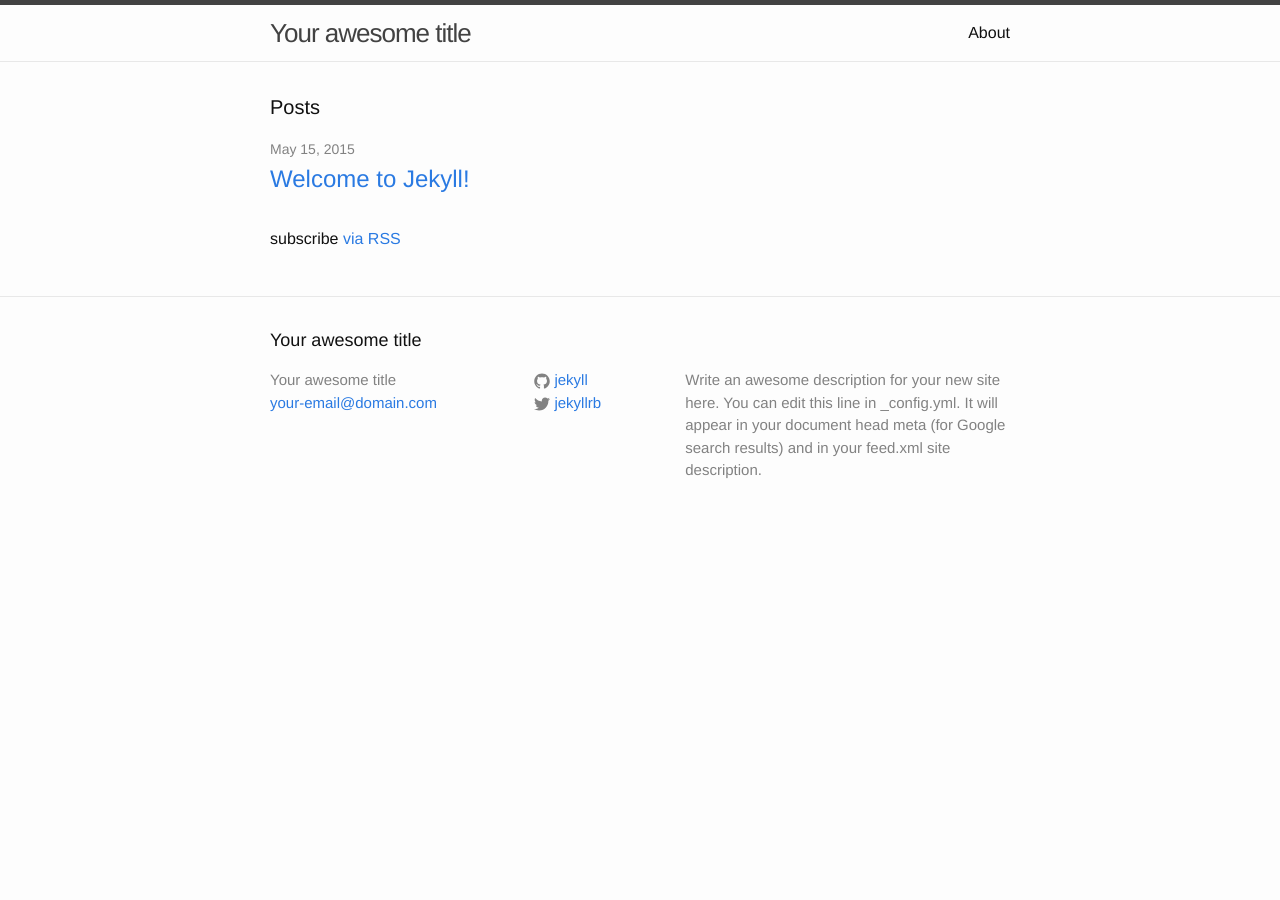
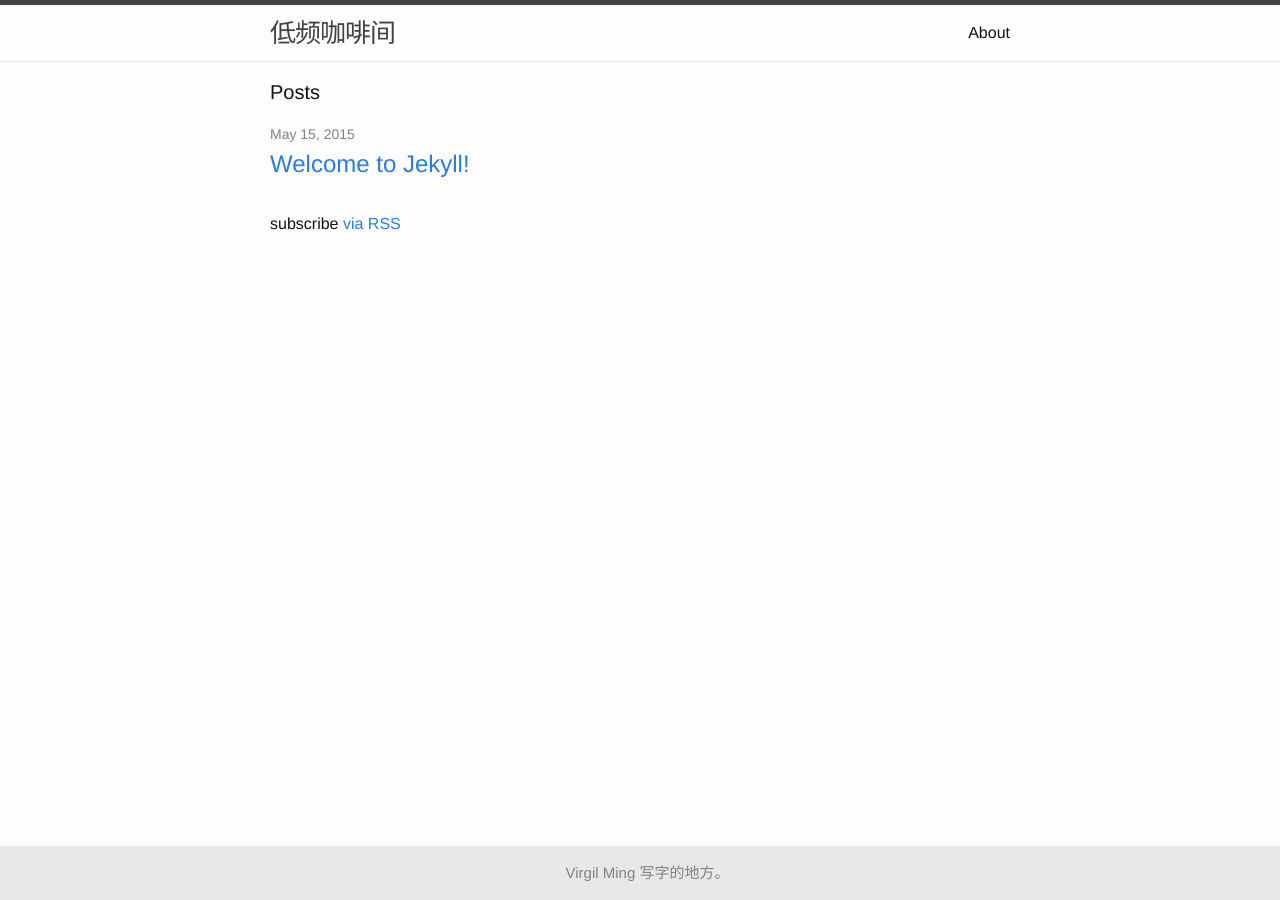
Before and after one commit to VirgilMing/LFCafe, a Jekyll site: the page built from index.html, in a window 1280 px wide. Built offline with Jekyll 4.4.1, drawn with Linux system fonts in a browser that asks for light colours.

Commit message:
Successfully fixed footer.
Whole-page-wrapper must be position:relative.

```diff
--- a/_config.yml
+++ b/_config.yml
@@ -1,14 +1,9 @@
 # Site settings
-title: Your awesome title
-email: your-email@domain.com
-description: > # this means to ignore newlines until "baseurl:"
-  Write an awesome description for your new site here. You can edit this
-  line in _config.yml. It will appear in your document head meta (for
-  Google search results) and in your feed.xml site description.
+title: 低频咖啡间
+description: |
+  Virgil Ming 写字的地方。
 baseurl: "" # the subpath of your site, e.g. /blog/
-url: "http://yourdomain.com" # the base hostname & protocol for your site
-twitter_username: jekyllrb
-github_username:  jekyll
+url: "" # the base hostname & protocol for your site
 
 # Build settings
 markdown: kramdown
--- a/_includes/footer.html
+++ b/_includes/footer.html
@@ -2,50 +2,8 @@
 
   <div class="wrapper">
 
-    <h2 class="footer-heading">{{ site.title }}</h2>
-
     <div class="footer-col-wrapper">
-      <div class="footer-col  footer-col-1">
-        <ul class="contact-list">
-          <li>{{ site.title }}</li>
-          <li><a href="mailto:{{ site.email }}">{{ site.email }}</a></li>
-        </ul>
-      </div>
-
-      <div class="footer-col  footer-col-2">
-        <ul class="social-media-list">
-          {% if site.github_username %}
-          <li>
-            <a href="https://github.com/{{ site.github_username }}">
-              <span class="icon  icon--github">
-                <svg viewBox="0 0 16 16">
-                  <path fill="#828282" d="M7.999,0.431c-4.285,0-7.76,3.474-7.76,7.761 c0,3.428,2.223,6.337,5.307,7.363c0.388,0.071,0.53-0.168,0.53-0.374c0-0.184-0.007-0.672-0.01-1.32 c-2.159,0.469-2.614-1.04-2.614-1.04c-0.353-0.896-0.862-1.135-0.862-1.135c-0.705-0.481,0.053-0.472,0.053-0.472 c0.779,0.055,1.189,0.8,1.189,0.8c0.692,1.186,1.816,0.843,2.258,0.645c0.071-0.502,0.271-0.843,0.493-1.037 C4.86,11.425,3.049,10.76,3.049,7.786c0-0.847,0.302-1.54,0.799-2.082C3.768,5.507,3.501,4.718,3.924,3.65 c0,0,0.652-0.209,2.134,0.796C6.677,4.273,7.34,4.187,8,4.184c0.659,0.003,1.323,0.089,1.943,0.261 c1.482-1.004,2.132-0.796,2.132-0.796c0.423,1.068,0.157,1.857,0.077,2.054c0.497,0.542,0.798,1.235,0.798,2.082 c0,2.981-1.814,3.637-3.543,3.829c0.279,0.24,0.527,0.713,0.527,1.437c0,1.037-0.01,1.874-0.01,2.129 c0,0.208,0.14,0.449,0.534,0.373c3.081-1.028,5.302-3.935,5.302-7.362C15.76,3.906,12.285,0.431,7.999,0.431z"/>
-                </svg>
-              </span>
-
-              <span class="username">{{ site.github_username }}</span>
-            </a>
-          </li>
-          {% endif %}
-
-          {% if site.twitter_username %}
-          <li>
-            <a href="https://twitter.com/{{ site.twitter_username }}">
-              <span class="icon  icon--twitter">
-                <svg viewBox="0 0 16 16">
-                  <path fill="#828282" d="M15.969,3.058c-0.586,0.26-1.217,0.436-1.878,0.515c0.675-0.405,1.194-1.045,1.438-1.809
-                  c-0.632,0.375-1.332,0.647-2.076,0.793c-0.596-0.636-1.446-1.033-2.387-1.033c-1.806,0-3.27,1.464-3.27,3.27 c0,0.256,0.029,0.506,0.085,0.745C5.163,5.404,2.753,4.102,1.14,2.124C0.859,2.607,0.698,3.168,0.698,3.767 c0,1.134,0.577,2.135,1.455,2.722C1.616,6.472,1.112,6.325,0.671,6.08c0,0.014,0,0.027,0,0.041c0,1.584,1.127,2.906,2.623,3.206 C3.02,9.402,2.731,9.442,2.433,9.442c-0.211,0-0.416-0.021-0.615-0.059c0.416,1.299,1.624,2.245,3.055,2.271 c-1.119,0.877-2.529,1.4-4.061,1.4c-0.264,0-0.524-0.015-0.78-0.046c1.447,0.928,3.166,1.469,5.013,1.469 c6.015,0,9.304-4.983,9.304-9.304c0-0.142-0.003-0.283-0.009-0.423C14.976,4.29,15.531,3.714,15.969,3.058z"/>
-                </svg>
-              </span>
-
-              <span class="username">{{ site.twitter_username }}</span>
-            </a>
-          </li>
-          {% endif %}
-        </ul>
-      </div>
-
-      <div class="footer-col  footer-col-3">
+      <div class="footer-col">
         <p class="text">{{ site.description }}</p>
       </div>
     </div>
--- a/_layouts/default.html
+++ b/_layouts/default.html
@@ -1,6 +1,6 @@
 <!DOCTYPE html>
 <html>
-
+  <div class="whole-page-wrapper">
   {% include head.html %}
 
   <body>
@@ -16,5 +16,5 @@
     {% include footer.html %}
 
   </body>
-
+  </div>
 </html>
--- a/_sass/_layout.scss
+++ b/_sass/_layout.scss
@@ -1,3 +1,15 @@
+/**
+ * Whole page wrapper
+ */
+html,body {
+    height: 100%;
+}
+.whole-page-wrapper {
+    min-height: 100%;
+    position:relative;
+}
+
+
 /**
  * Site header
  */
@@ -93,7 +105,12 @@
  */
 .site-footer {
     border-top: 1px solid $grey-color-light;
-    padding: $spacing-unit 0;
+    padding: $spacing-unit/2 0;
+    position: absolute;
+    bottom:0;
+    height: 23px;
+    width:100%;
+    background-color: $grey-color-light;
 }
 
 .footer-heading {
@@ -111,28 +128,31 @@
     font-size: 15px;
     color: $grey-color;
     margin-left: -$spacing-unit / 2;
+
     @extend %clearfix;
 }
 
 .footer-col {
     float: left;
-    margin-bottom: $spacing-unit / 2;
+    margin-bottom: 0;
     padding-left: $spacing-unit / 2;
+    min-width: 100%;
+    text-align: center;
+}
+
+.footer-col p{
+    margin-bottom: 0;
 }
 
 .footer-col-1 {
-    width: -webkit-calc(35% - (#{$spacing-unit} / 2));
-    width:         calc(35% - (#{$spacing-unit} / 2));
-}
-
-.footer-col-2 {
-    width: -webkit-calc(20% - (#{$spacing-unit} / 2));
-    width:         calc(20% - (#{$spacing-unit} / 2));
+    width: -webkit-calc(40% - (#{$spacing-unit} / 2));
+    width:         calc(40% - (#{$spacing-unit} / 2));
 }
 
 .footer-col-3 {
-    width: -webkit-calc(45% - (#{$spacing-unit} / 2));
-    width:         calc(45% - (#{$spacing-unit} / 2));
+    text-align: right;
+    width: -webkit-calc(60% - (#{$spacing-unit} / 2));
+    width:         calc(60% - (#{$spacing-unit} / 2));
 }
 
 @include media-query($on-laptop) {
@@ -162,7 +182,8 @@
  * Page content
  */
 .page-content {
-    padding: $spacing-unit 0;
+    padding: $spacing-unit/2 0 0 0;
+    padding-bottom:84px;
 }
 
 .page-heading {
@@ -208,7 +229,7 @@
 }
 
 .post-content {
-    margin-bottom: $spacing-unit;
+
 
     h2 {
         font-size: 32px;
```
